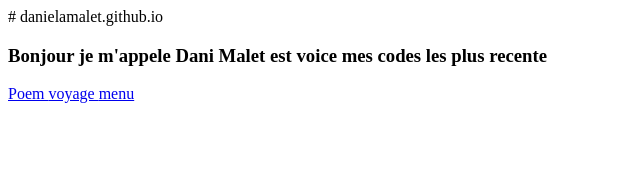
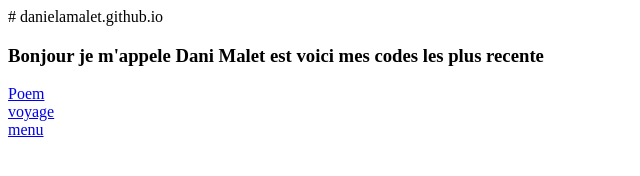
Before and after one commit to danielamalet/danielamalet.github.io, a plain HTML site: page index.html in a window 1280 px wide. Shown: the whole page, without its empty margins (0-640 px from the left). Drawn offline with Linux system fonts and the light colour scheme.

Commit message:
Update index.html

```diff
--- a/index.html
+++ b/index.html
@@ -1,7 +1,7 @@
 # danielamalet.github.io
 
-<h3>Bonjour je m'appele Dani Malet est voice mes codes les plus recente</h3>
+<h3>Bonjour je m'appele Dani Malet est voici mes codes les plus recente</h3>
 
-<a href="poem.html">Poem </a>
-<a href="voyage.html">voyage </a>
+<a href="poem.html">Poem </a><br>
+<a href="voyage.html">voyage </a><br>
 <a href="menu.html">menu </a>
```
